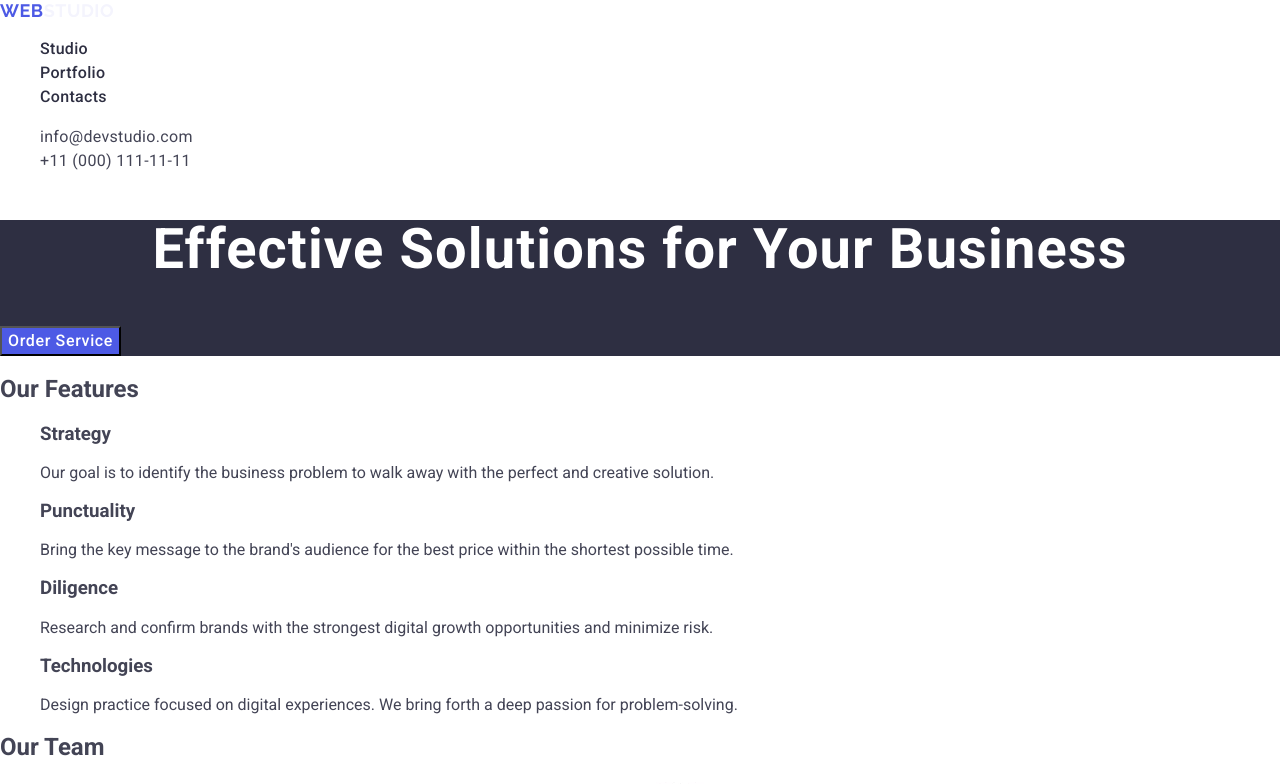
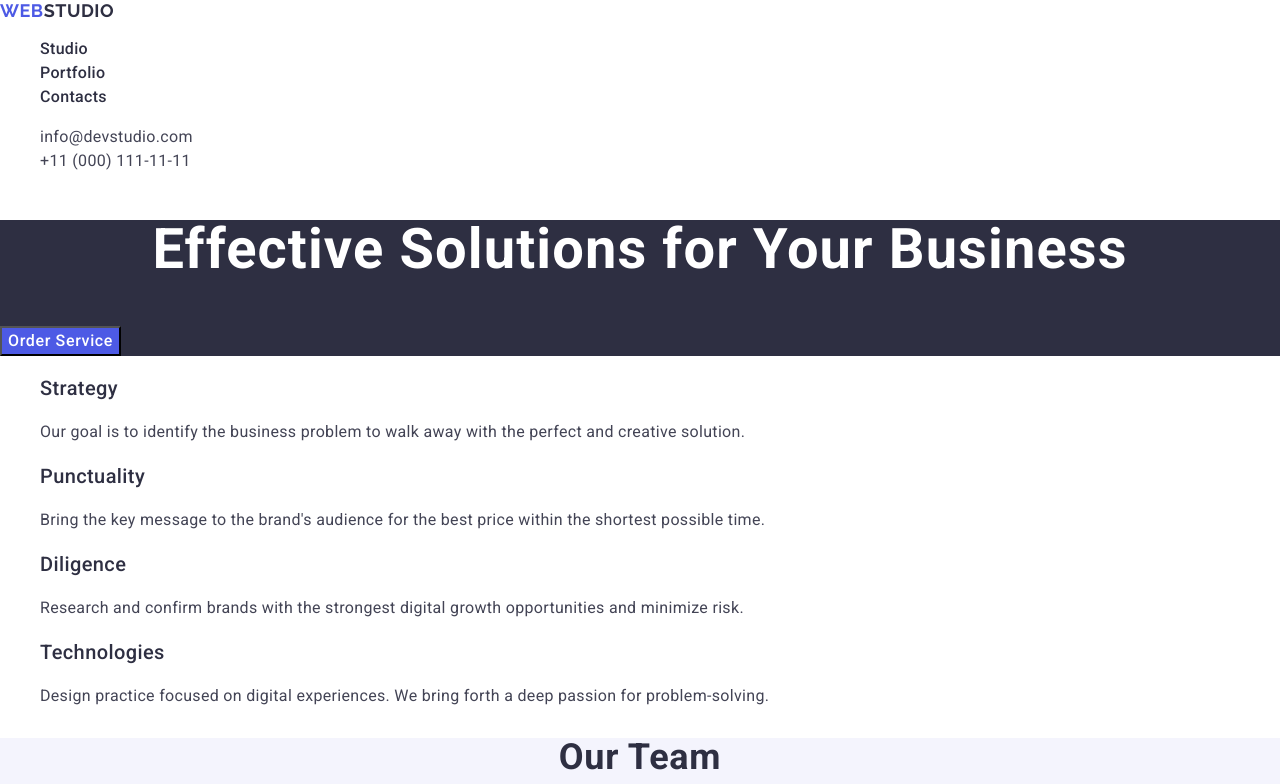
Before and after one commit to romanasolovan/goit-markup-hw-02, a plain HTML site: page index.html in a window 1280 px wide. Shown: the top 784 px of the page. Drawn offline with nearby package versions, Linux system fonts and the light colour scheme.

Commit message:
Update HTML and CSS files with latest changes

```diff
--- a/css/styles.css
+++ b/css/styles.css
@@ -13,10 +13,12 @@ a {
 ul {
     list-style: none; }
 
+    /* PAGE HEADER */
+
 .navigation .logo {
     font-family: "Raleway", sans-serif;
+    text-transform: uppercase;
     font-weight: 700;
-    text-transform: uppercase;
     color: #4d5ae5;
     font-size: 18px;
     text-decoration: none;
@@ -24,7 +26,7 @@ ul {
     letter-spacing: 0.03em;
 }
 
-.logo-accent {
+.navigation .logo-accent {
     font-family: "Raleway", sans-serif;
     font-weight: 700;
     font-size: 18px;
@@ -64,17 +66,19 @@ ul {
     color: #434455;
 }
 
+/* HERO SECTION */
+
 .hero {
     background-color: #2e2f42;
 }
 
 .title {
+    text-align: center;
     font-size: 56px;
     font-weight: 700;
     color: #FFFFFF;
     line-height: 1.07;
     letter-spacing: 0.02em;
-    text-align: center;
 }
 
 .action-btn {
@@ -94,61 +98,72 @@ ul {
     background-color: #404BBF;
 }
 
-.features {
-
-}
-
-.visually-hidden {
-
-}
+/* FEATURES */
 
 .subtitle {
-
+    font-weight: 500;
+    font-size: 20px;
+    line-height: 1.2;
+    letter-spacing: 0.02em;
+    color: #2e2f42;
 }
 
 .subtitle-text {
+    font-size: 16px;
+    line-height: 1.5;
+    letter-spacing: 0.02em;
+}
+/* OUR TEAM SECTION */
 
+.team {
+background: #F4F4FD;
 }
 
-.team {
-
-}
-
-.team-subtitle {
-
+.team-subtitle,
+.portolio-subtitle {
+color: #2e2f42;
+text-align: center;
+text-transform: capitalize;
+line-height: 1.11;
+letter-spacing: 0.02em;
+font-size: 36px;
+font-weight: 700;
 }
 
 .team-member {
 text-align: center;
-    background-color: #fff;
+background-color: #FFFFFF;
+width: 264px;
+height: 380px;
 }
-
-.porfolio {
-
-}
-
-.portolio-subtitle {
-
-}
+/* PORTFOLIO SECTION */
 
 .portolio-item {
 text-align: center;
 background-color: #FFFFFF;
 }
 
+
+/* FOOTER SECTION */
+
 .footer {
-
+background-color: #2E2F42;
 }
 
-.logo-accent {
+.logo-footer {
 font-family: "Raleway", sans-serif;
-    font-weight: 700;
+color: #4D5AE5;
 text-transform: uppercase;
-    color: #f4f4fd;
-    font-size: 18px;
 text-decoration: none;
 line-height: 1.17;
 letter-spacing: 0.03em;
+font-size: 18px;
+font-weight: 700;
+line-height: 1.17;
+}
+
+.logo-footer-accent {
+color: #F4F4FD;
 }
 
 .footer-text {
--- a/index.html
+++ b/index.html
@@ -61,7 +61,7 @@
         <!-- FEATURES -->
 
         <section class="features">
-            <h2 class="visually-hidden">Our Features</h2>
+            <h2 hidden>Our Features</h2>
             <ul>
                 <li>
                     <h3 class="subtitle">Strategy</h3>
@@ -118,6 +118,8 @@
             </ul>
         </section>
 
+        <!-- PORTFOLIO SECTION -->
+
         <section class="porfolio">
             <h2 class="portolio-subtitle">Our Porfolio</h2>
             <ul>
@@ -144,8 +146,8 @@
                 <li class="portolio-item">
                     <img src="./images/portfolio/screen-illustrations.jpg" alt="screen illustation" width="360"
                         height="300">
-                    <h3 class="subtitle">Screen Illustrations/h3>
-                        <p class="subtitle-text">Design</p>
+                    <h3 class="subtitle">Screen Illustrations</h3>
+                    <p class="subtitle-text">Design</p>
                 </li>
                 <li class="portolio-item">
                     <img src="./images/portfolio/online-courses.jpg" alt="online courses" width="360" height="300">
@@ -157,8 +159,10 @@
         </section>
     </main>
 
+    <!-- FOOTER SECTION -->
+
     <footer class="footer">
-        <a class="logo-footer" href="./index.html">Web<span class="logo-accent">Studio</span></a>
+        <a class="logo-footer" href="./index.html">Web<span class="logo-footer-accent">Studio</span></a>
         <p class="footer-text">
             Increase the flow of customers and sales for your business with digital marketing & growth solutions.
         </p>
```
Lines whose indentation alone changed are shown as unchanged.
